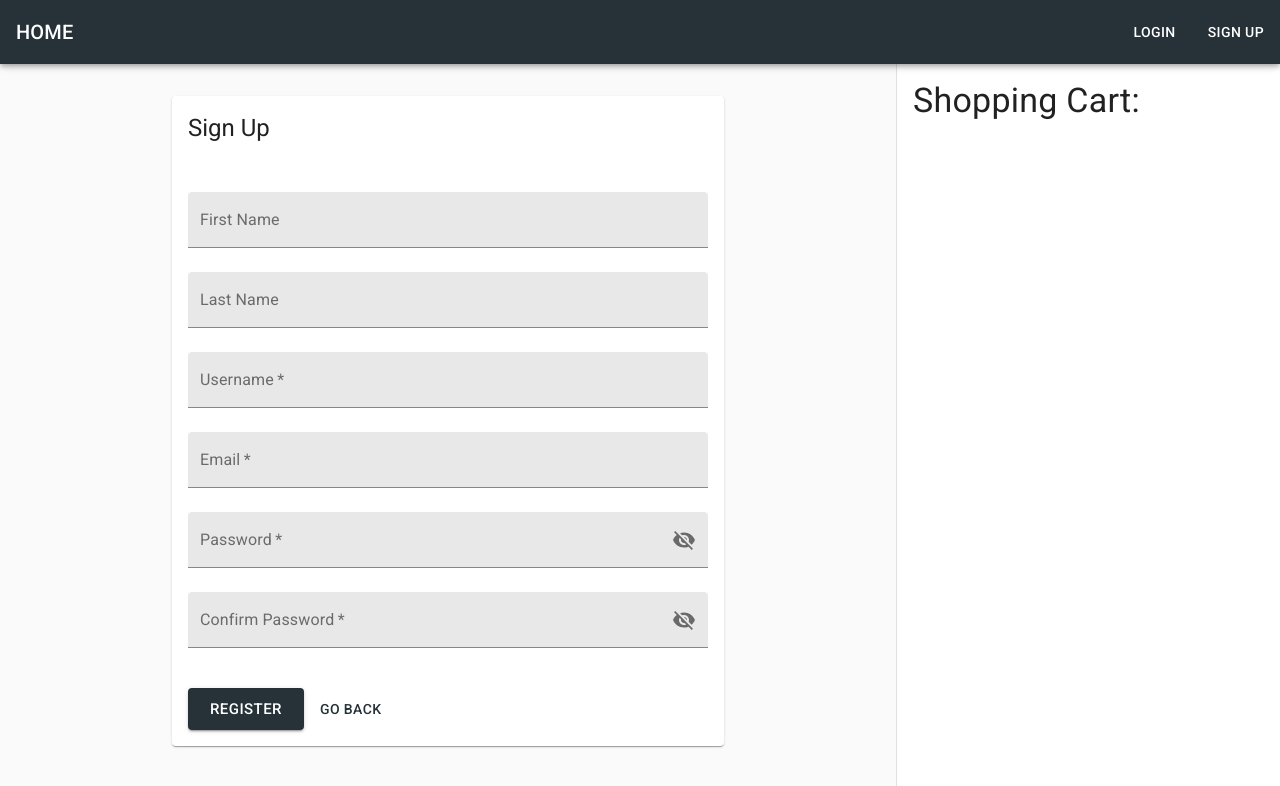
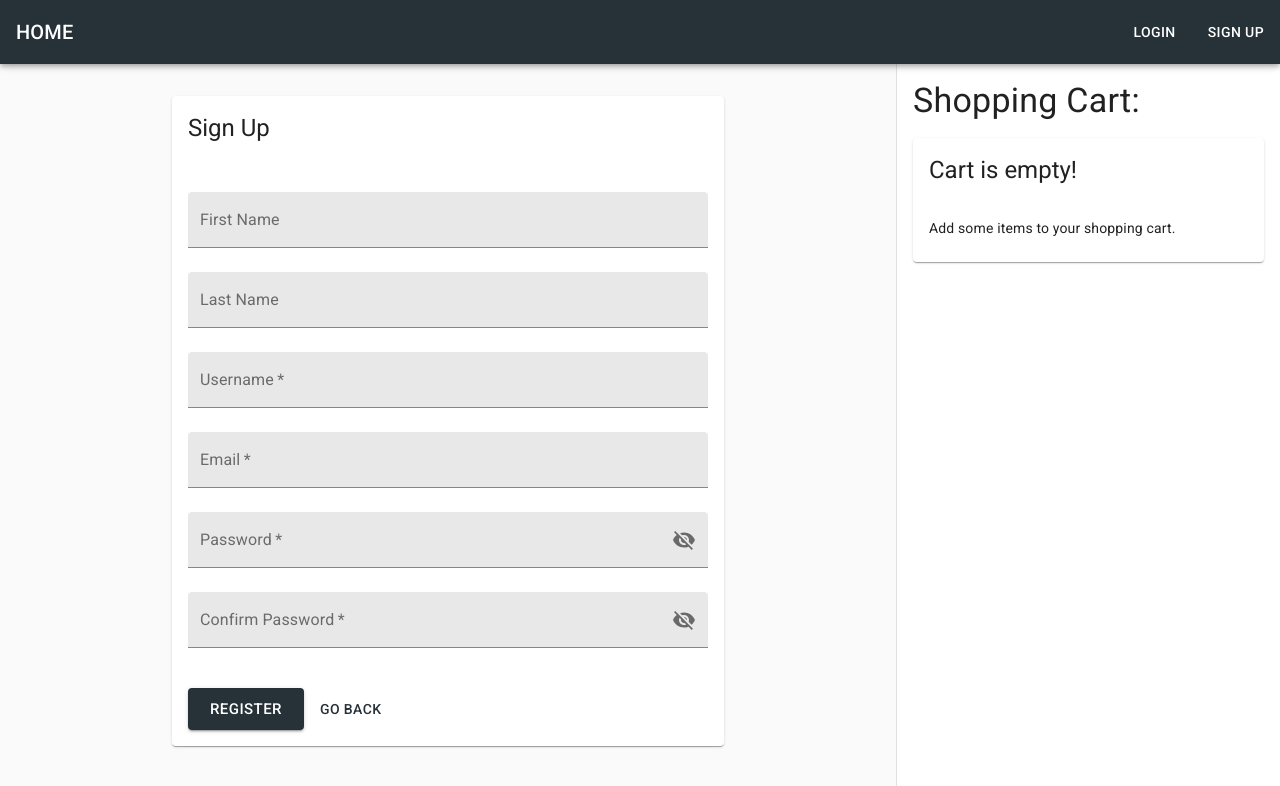
Before and after one commit to ZeeEssDoubleU/street-eats, a Next.js app in the folder client/: page /signup in a window 1280 px wide. Shown: the top 786 px of the page. Built offline with nearby package versions, Linux system fonts and the light colour scheme.

Commit message:
Added empty card text, when cart is empty

```diff
--- a/client/components/Cart.js
+++ b/client/components/Cart.js
@@ -17,22 +17,32 @@ const Cart = (props) => {
 	const router = useRouter();
 
 	// TODO: NEED TO CREATE DISPLAY FOR PAGE (SINGLE RESTAURANT) ONLY
-	const cartList =
-		state.cart &&
-		state.cart
+
+	const cartList = () => {
+		if (state.cart) {
+			// if cart length equals 0, display empty
+			if (state.cart.length === 0) {
+				return <CartCard isEmpty />;
+			}
+			// else, display cart list
+			else {
+				return state.cart
 					.filter((restaurant) =>
 						router.route === "/checkout"
 							? restaurant.slug === router.query.restaurant
 							: restaurant,
 					)
 					.map((restaurant) => <CartCard restaurant={restaurant} />);
+			}
+		}
+	};
 
 	return (
 		<Main component="main">
 			<Typography variant="h4" component="h2" gutterBottom>
 				Shopping Cart:
 			</Typography>
-			{cartList}
+			{cartList()}
 		</Main>
 	);
 };
--- a/client/components/CartCard.js
+++ b/client/components/CartCard.js
@@ -19,7 +19,7 @@ import useStore from "../store/useStore";
 // component
 // ******************
 
-const CartCard = ({ restaurant }) => {
+const CartCard = (props) => {
 	const { state, dispatch } = useStore();
 	const router = useRouter();
 
@@ -28,16 +28,23 @@ const CartCard = ({ restaurant }) => {
 	const isAuthenticated = state.isAuthenticated
 		? {
 				pathname: "/checkout",
-				query: { restaurant: restaurant.slug },
+				query: { restaurant: props.restaurant.slug },
 		  }
 		: "/login";
 
-	return (
-		<StyledCard key={restaurant.id}>
+	const displayCard = props.isEmpty ? (
+		// if card has empty prop, display empty text
+		<StyledCard>
+			<CardHeader title="Cart is empty!" />
+			<CardContent>Add some items to your shopping cart.</CardContent>
+		</StyledCard>
+	) : (
+		// else, display full card
+		<StyledCard key={props.restaurant.id}>
 			<StyledActionArea component="div" disableRipple>
-				<CardHeader title={restaurant.name} />
+				<CardHeader title={props.restaurant.name} />
 				<CardContent>
-					<CartCardItems restaurant={restaurant} />
+					<CartCardItems restaurant={props.restaurant} />
 				</CardContent>
 				{/* // TODO: isAuthenticted must be true to place order */}
 				<Link href={isAuthenticated} passHref>
@@ -54,6 +61,8 @@ const CartCard = ({ restaurant }) => {
 			</StyledActionArea>
 		</StyledCard>
 	);
+
+	return <>{displayCard}</>;
 };
 
 CartCard.propTypes = {};
--- a/client/store/actions/auth.js
+++ b/client/store/actions/auth.js
@@ -13,9 +13,7 @@ export const setRequestHeaders = () => {
 	const token = Cookies.get("jwt");
 
 	return {
-		headers: {
-			Authorization: token ? `Bearer ${token}` : null,
-		},
+		headers: token ? { Authorization: `Bearer ${token}` } : null,
 	};
 };
 
@@ -54,6 +52,7 @@ export const loginUser = async (formData, state, dispatch) => {
 		const response = await axios.post(
 			"http://localhost:1337/auth/local",
 			formData,
+			setRequestHeaders(),
 		);
 		const credentials = response.data;
 		console.log("response_login:", credentials);
@@ -71,6 +70,7 @@ export const registerUser = async (formData, state, dispatch) => {
 		const response = await axios.post(
 			"http://localhost:1337/auth/local/register",
 			formData,
+			setRequestHeaders(),
 		);
 		const credentials = response.data;
 		console.log("response_signup", credentials);
```
Also changed, not shown: client/components/CheckoutForm.js (+7 -0 lines). Lines whose indentation alone changed are shown as unchanged.
